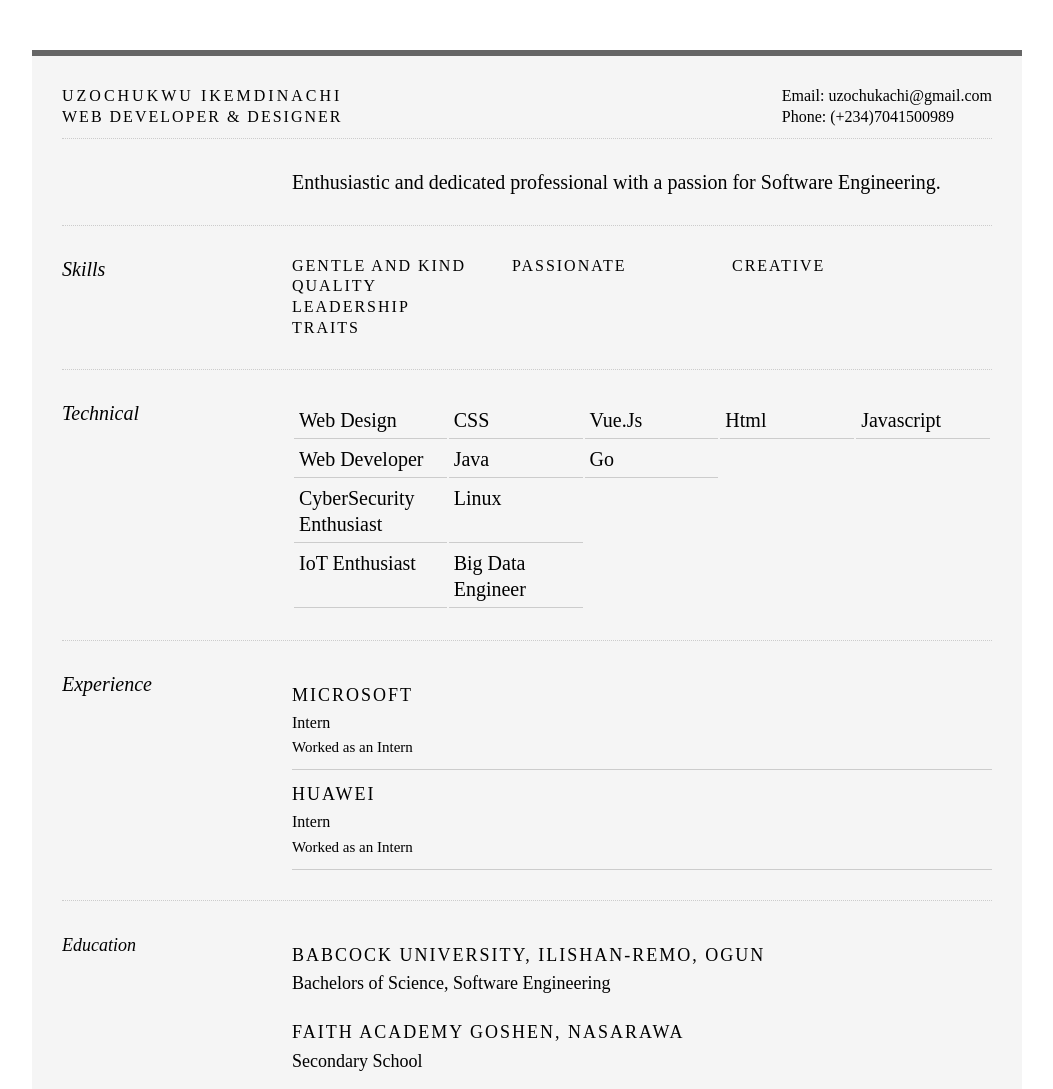
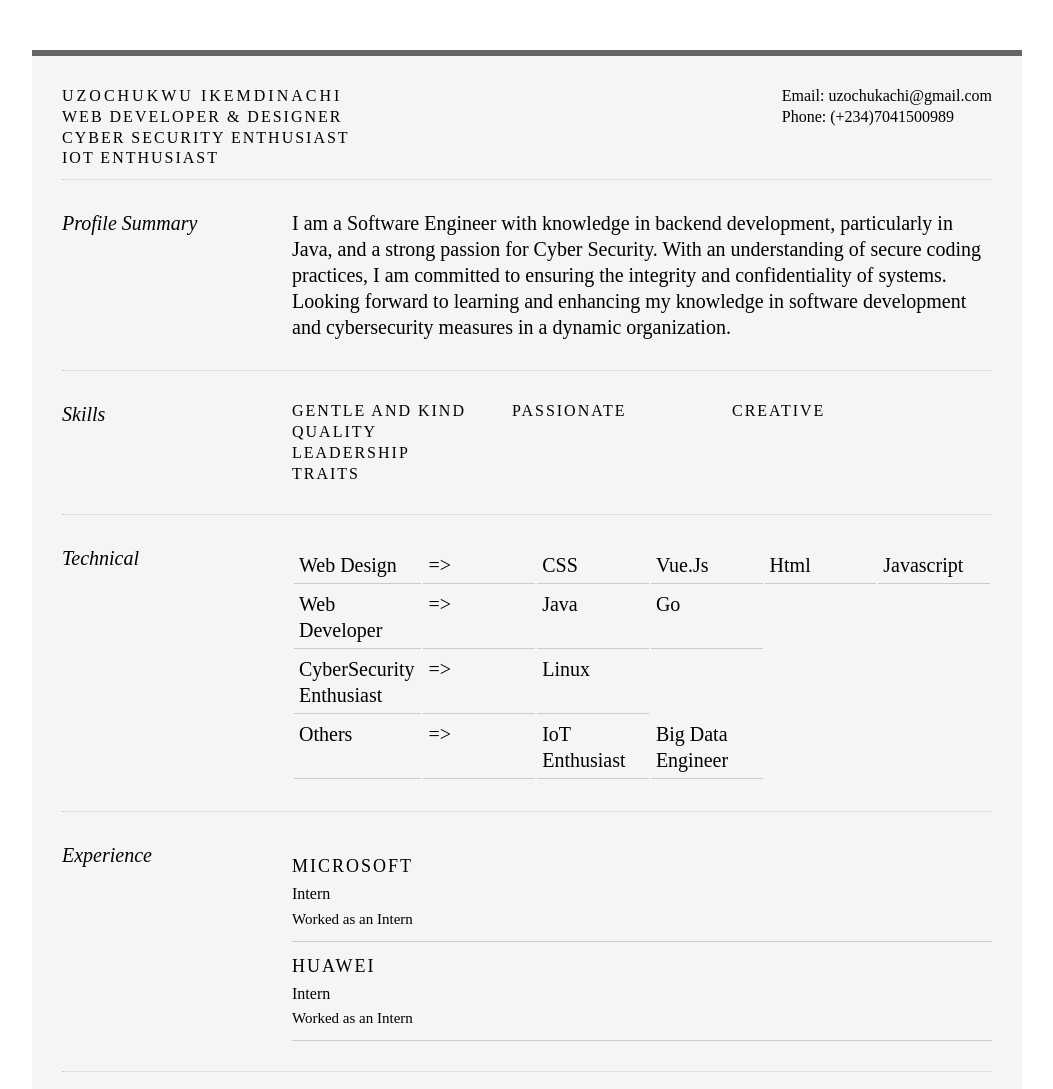
Before and after one commit to Cavsteeek/front-end-discendi-stadium, a plain HTML site: page index.html in a window 1280 px wide. Shown: the top 1089 px of the page, without its empty margins (113-1166 px from the left). Drawn offline with Linux system fonts and the light colour scheme.

Commit message:
Commented blocks of code

```diff
--- a/index.html
+++ b/index.html
@@ -6,11 +6,16 @@
         <link rel="stylesheet" href="./css/reset.css" type="text/css" />
     </head>
     <body>
+
+    <!--Container-->
     <div id="container">
+        <!--Header-->
         <div id="header">
             <div id="name">
                 <h1>Uzochukwu Ikemdinachi</h1>
                 <h3>Web Developer &amp; Designer</h3>
+                <h3>Cyber Security Enthusiast</h3>
+                <h3>IoT Enthusiast</h3>
             </div>
 
             <div id="contact">
@@ -21,13 +26,19 @@
 
         <div class="clr"></div>
 
+        <!--Profile-->
         <div id="profile" class="row">
-            <h2 class="left"Profile></h2>
-            <p>Enthusiastic and dedicated professional with a passion for Software Engineering. </p>
+            <h2 class="left">Profile Summary</h2>
+            <p>I am a Software Engineer with knowledge in backend development, particularly in Java, and a strong passion for Cyber
+                Security. With an understanding of secure coding practices, I am committed to ensuring the integrity and
+                confidentiality of systems. Looking forward to learning and enhancing my knowledge in software development and
+                cybersecurity measures in a dynamic organization.
+                 </p>
         </div>
 
         <div class="clr"></div>
 
+        <!--Skills-->
         <div id="skills" class="row">
             <h2 class="left">Skills</h2>
             <ul>
@@ -48,18 +59,20 @@
 
         <div class="clr"></div>
 
+        <!--Technical-->
         <div id="technical" class="row">
             <h2 class="left">Technical</h2>
             <table border="none">
-                <tr><td>Web Design</td><td>CSS</td><td>Vue.Js</td><td>Html</td><td>Javascript</td></tr>
-                <tr><td>Web Developer</td><td>Java</td><td>Go</td></tr>
-                <tr><td>CyberSecurity Enthusiast</td><td>Linux</td></tr>
-                <tr><td>IoT Enthusiast</td><td>Big Data Engineer</td></tr>
+                <tr><td>Web Design</td><td>=></td><td>CSS</td><td>Vue.Js</td><td>Html</td><td>Javascript</td></tr>
+                <tr><td>Web Developer</td><td>=></td><td>Java</td><td>Go</td></tr>
+                <tr><td>CyberSecurity Enthusiast<td>=></td></td><td>Linux</td></tr>
+                <tr><td>Others</td><td>=></td><td>IoT Enthusiast</td><td>Big Data Engineer</td></tr>
             </table>
         </div>
 
         <div class="clr"></div>
 
+        <!--Experience-->
         <div id="experience" class="row">
             <h2 class="left">Experience</h2>
             <div>
@@ -76,6 +89,7 @@
 
         <div class="clr"></div>
 
+        <!--Education-->
         <div id="education" class="row">
             <h2 class="left">Education</h2>
             <div>
```
